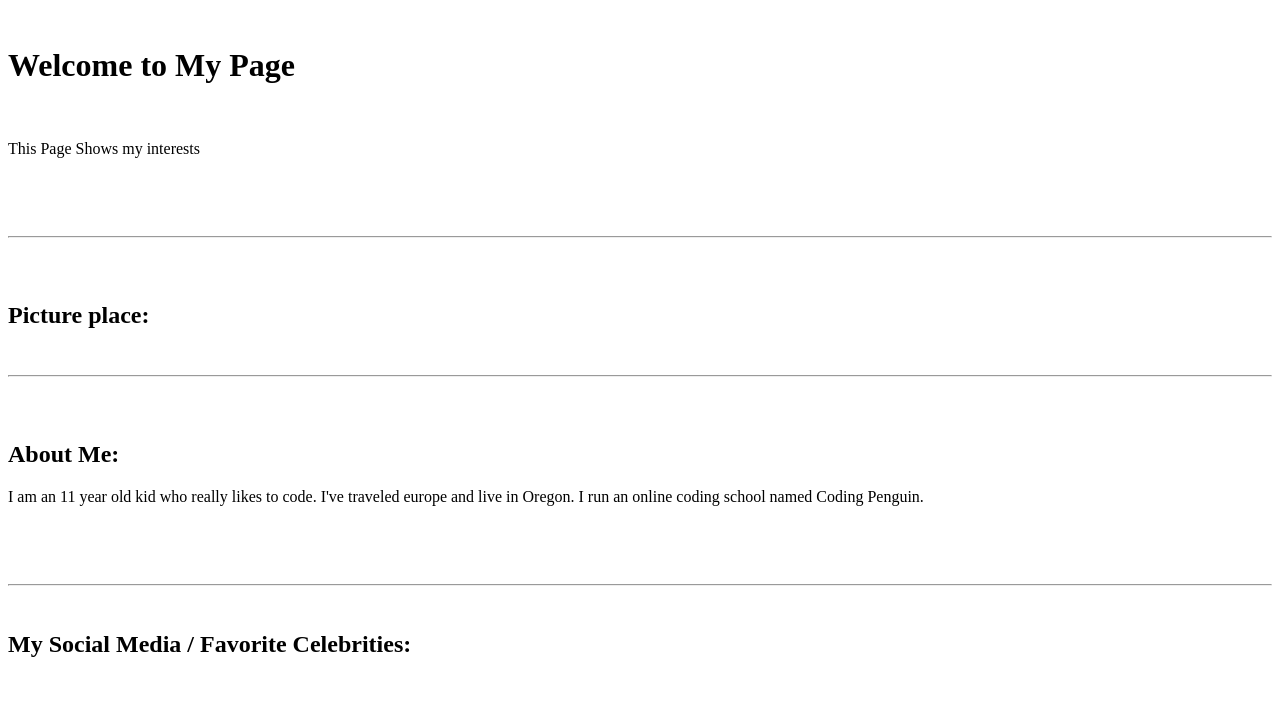
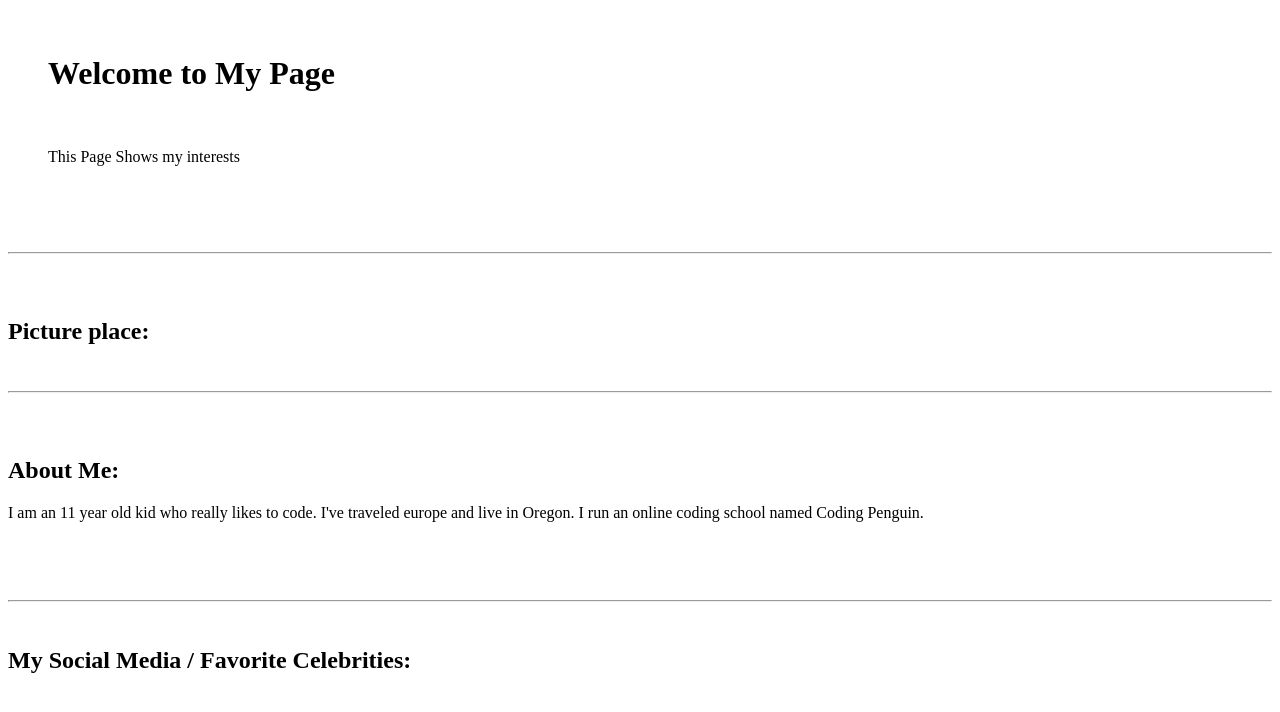
Before and after one commit to penguin-hacks/penguin-hacks.github.iio, a plain HTML site: page index.html in a window 1280 px wide. Drawn offline with Linux system fonts and the light colour scheme.

Commit message:
Update index.html

```diff
--- a/index.html
+++ b/index.html
@@ -5,6 +5,7 @@
    <title>My Page</title>
 </head>
 <body>
+    <blockquote>
       <br>
        <h1>Welcome to My Page</h1>
          <br>
@@ -16,7 +17,7 @@
           <hr>
           <br>
           <br>
-         <h2>Picture place:</h2>
+    <h2>Picture place:</h2>
       <br>
       <hr>
       <br>
```
